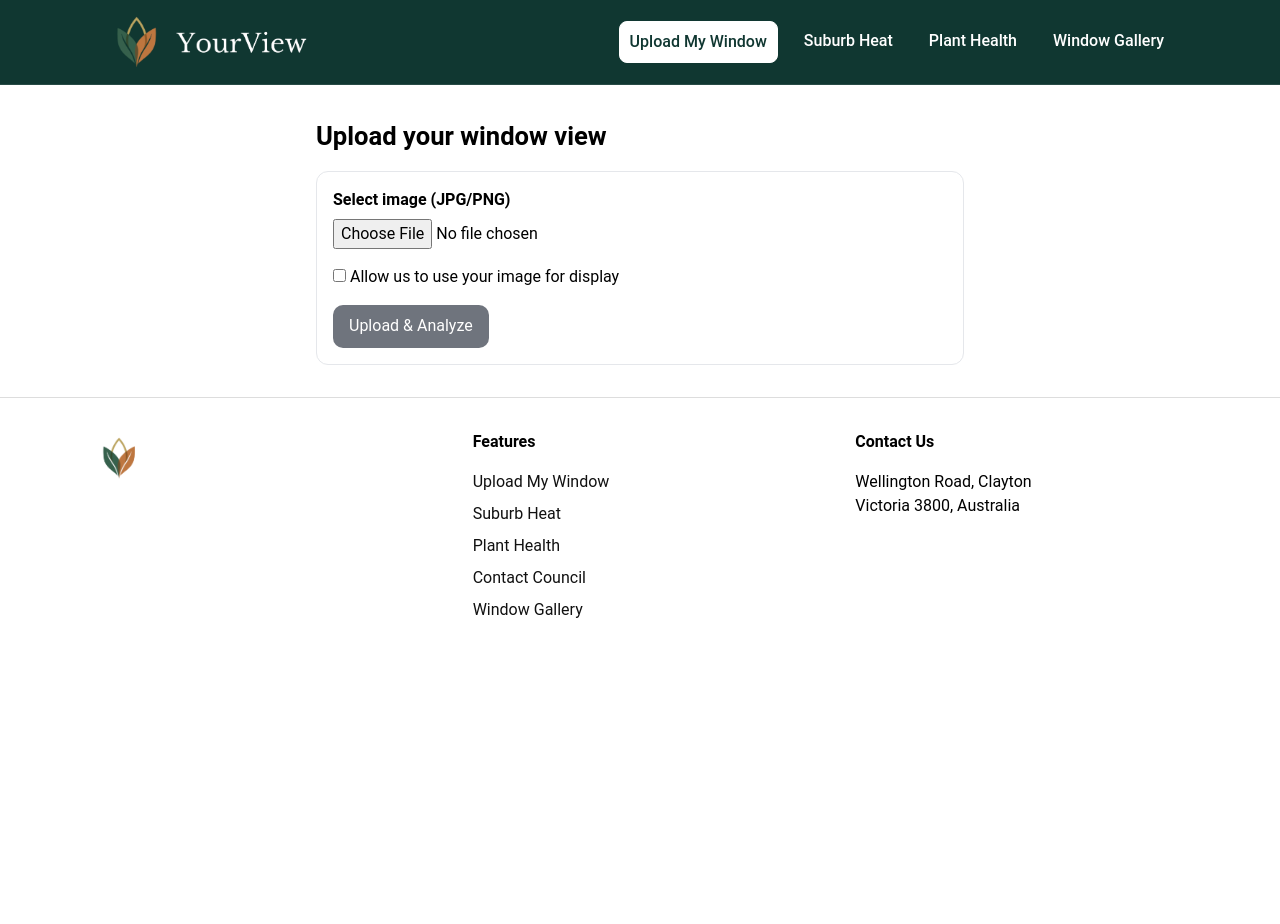
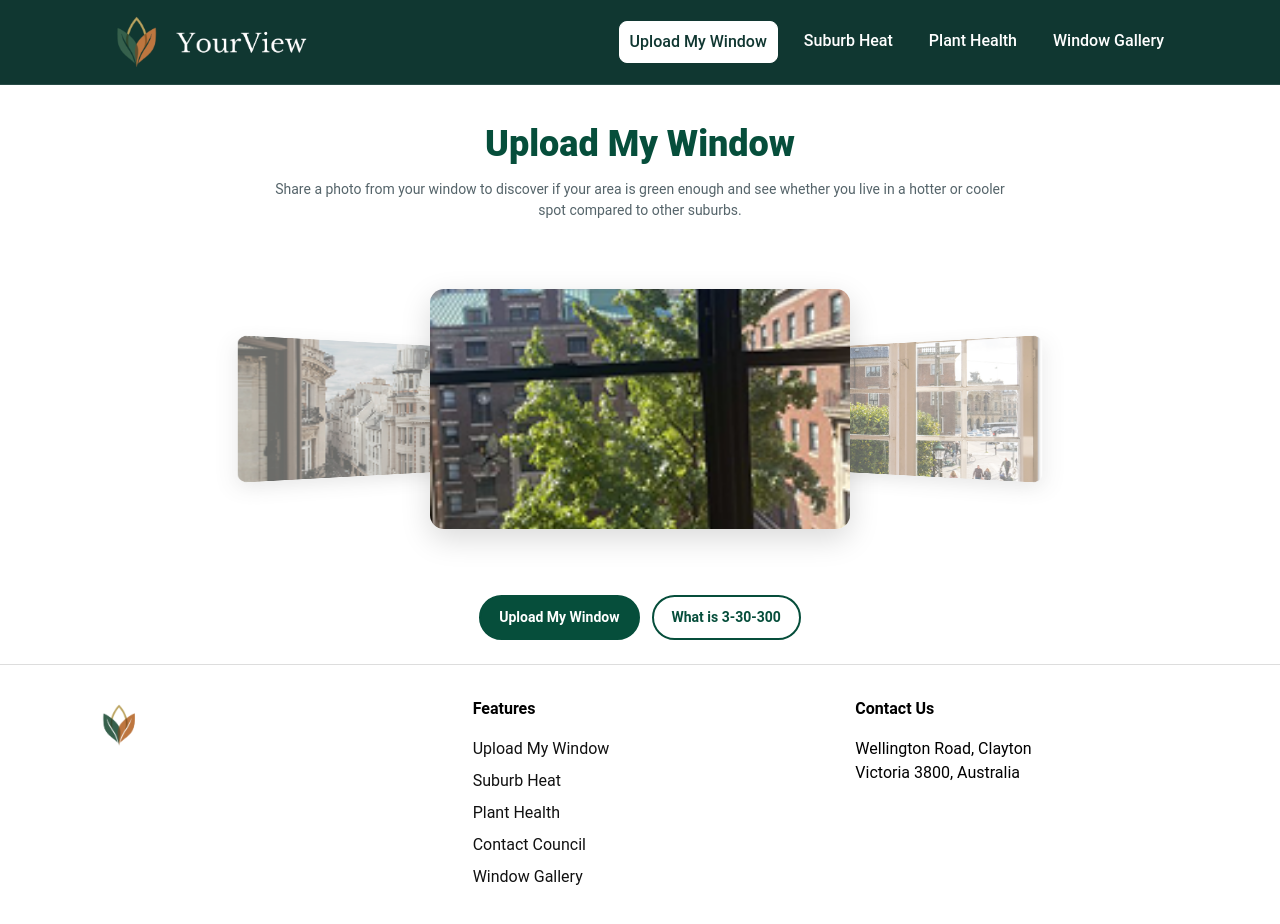
Before and after one commit to Tyson369-369/YourView, a Vue app in the folder frontend/yourview/: page /upload_window in a window 1280 px wide. Shown: the top 924 px of the page. Before the commit the page ends 800 px from the top, so only its background shows below. Built offline with nearby package versions, Linux system fonts and the light colour scheme.

Commit message:
upload_my_window UI design update

```diff
--- a/frontend/yourview/src/pages/upload_my_window.vue
+++ b/frontend/yourview/src/pages/upload_my_window.vue
@@ -1,119 +1,270 @@
 <template>
   <Header />
-  <div class="page">
-    <h1 class="title">Upload your window view</h1>
 
-    <form class="card" @submit.prevent="handleSubmit">
-      <div class="field">
-        <label class="label">Select image (JPG/PNG)</label>
-        <input
-          class="input"
-          type="file"
-          accept=".jpg,.jpeg,.png"
-          @change="onFileChange"
-          :disabled="loading"
-        />
+  <div class="hero">
+    <h1 class="hero-title">Upload My Window</h1>
+    <p class="hero-subtitle">
+      Share a photo from your window to discover if your area is green enough and see whether you live in a hotter or cooler spot compared to other suburbs.
+    </p>
+
+    <!-- 3D Carousel -->
+    <div class="carousel">
+      <div
+        v-for="(img, i) in images"
+        :key="i"
+        class="slide"
+        :class="slideClass(i)"
+        :style="{ backgroundImage: `url(${img.src})` }"
+        role="img"
+        :aria-label="img.alt"
+      />
+    </div>
+
+    <!-- CTA buttons -->
+    <div class="cta-row">
+      <button class="btn primary" @click="openModal">Upload My Window</button>
+      <button class="btn secondary">What is 3-30-300</button>
+    </div>
+  </div>
+
+  <!-- Modal (2 steps) -->
+  <div v-if="showModal" class="modal-overlay" @click.self="closeModal">
+    <div class="modal">
+      <div class="modal-header">
+        <div class="steps">
+          <span :class="['dot', modalStep===1?'active':'']">1</span>
+          <span class="dash" />
+          <span :class="['dot', modalStep===2?'active':'']">2</span>
+        </div>
+        <button class="icon-btn" aria-label="Close" @click="closeModal">×</button>
       </div>
 
-      <!-- NEW: consent checkbox -->
-      <div class="field checkbox">
-        <label>
+      <!-- Step 1: Upload -->
+      <div v-if="modalStep===1" class="modal-body">
+        <h3 class="modal-title">Upload a photo</h3>
+        <div class="upload-box">
+          <div v-if="previewUrl" class="preview">
+            <img :src="previewUrl" alt="preview" />
+          </div>
+          <div v-else class="placeholder">
+            <span class="ph-icon">📷</span>
+            <p>Select a photo (JPG/PNG)</p>
+          </div>
+          <label class="upload-button">
+            <input type="file" accept=".jpg,.jpeg,.png,image/jpeg,image/png" @change="onFileSelected" hidden />
+            Choose Photo
+          </label>
+        </div>
+
+        <label class="consent">
           <input type="checkbox" v-model="allowShow" :disabled="loading" />
           Allow us to use your image for display
         </label>
-      </div>
 
-      <div v-if="previewUrl" class="preview">
-        <img :src="previewUrl" alt="preview" />
-      </div>
-
-      <div class="actions">
-        <button class="btn" type="submit" :disabled="!file || loading">
-          <span v-if="!loading">Upload & Analyze</span>
-          <span v-else>Working…</span>
+        <!-- next arrow -->
+        <button
+          class="fab-next"
+          :disabled="!file || loading"
+          @click="modalStep=2"
+          title="Next"
+          aria-label="Next"
+        >
+          ➜
         </button>
       </div>
 
-      <p v-if="error" class="error">{{ error }}</p>
-      <p v-if="deleteInfo" class="info">{{ deleteInfo }}</p>
-    </form>
+      <!-- Step 2: Address -->
+      <div v-else class="modal-body">
+        <h3 class="modal-title">Enter your address</h3>
+        <input
+          class="text-input"
+          type="text"
+          placeholder="Type your address"
+          v-model="address"
+          :disabled="loading"
+        />
+        <button
+          class="btn primary full"
+          :disabled="!address || !file || loading"
+          @click="handleSeeMyScore"
+        >
+          <span v-if="!loading">See my score</span>
+          <span v-else>Working…</span>
+        </button>
 
-    <div v-if="result" class="result card">
-      <h2 class="subtitle">Analysis Result</h2>
-      <ul class="kv">
-        <li><strong>Compliant:</strong> {{ result.compliant ? 'Yes' : 'No' }}</li>
-        <li v-if="result.trees_counted !== undefined">
-          <strong>Trees counted:</strong> {{ result.trees_counted }}
-        </li>
-        <li v-if="result.standard_met">
-          <strong>Standard:</strong> {{ result.standard_met }}
-        </li>
-        <li v-if="result.confidence !== undefined">
-          <strong>Confidence:</strong> {{ result.confidence }} ({{ toPct(result.confidence_score) }})
-        </li>
-      </ul>
-
-      <p v-if="!result.compliant" class="warn">
-        Not enough trees visible (need at least 3).
-      </p>
-      <p v-else class="ok">
-        Looks good — requirement met.
-      </p>
+        <p v-if="error" class="error">{{ error }}</p>
+        <p v-if="deleteInfo" class="info">{{ deleteInfo }}</p>
+      </div>
     </div>
   </div>
+
+  <!-- Results section -->
+  <div v-if="showResults" class="results">
+    <div class="results-grid">
+      <!-- Left: uploaded image -->
+      <div class="panel image-panel">
+        <img :src="previewUrl" alt="Your window" />
+      </div>
+
+      <!-- Right: 3 / 30 / 300 cards -->
+      <div class="panel">
+        <div class="cards">
+          <!-- 3 -->
+          <div class="card metric">
+            <div class="metric-header">
+              <div class="metric-title">3</div>
+              <div
+                class="metric-value"
+                :class="treesOK ? 'ok' : 'bad'"
+              >
+                {{ treesCountText }}
+              </div>
+            </div>
+            <div class="metric-sub">from your window</div>
+
+            <button class="collapse-btn" @click="showTips3 = !showTips3">
+              See what you can do
+              <span class="chev">{{ showTips3 ? '▲' : '▼' }}</span>
+            </button>
+            <div v-if="showTips3" class="collapse-body">
+              <ul>
+                <li v-if="treesOK">Great! Keep existing trees healthy; consider planting native shrubs to support biodiversity.</li>
+                <li v-else>Consider adding shrubs/planters on balconies or advocating for street tree planting with your council.</li>
+              </ul>
+            </div>
+          </div>
+
+          <!-- 30 (placeholder) -->
+          <div class="card metric">
+            <div class="metric-header">
+              <div class="metric-title">30</div>
+              <div class="metric-value muted">Coming soon</div>
+            </div>
+            <div class="metric-sub">tree canopy near your home</div>
+            <button class="collapse-btn" disabled>
+              See what you can do
+              <span class="chev">—</span>
+            </button>
+          </div>
+
+          <!-- 300 (placeholder) -->
+          <div class="card metric">
+            <div class="metric-header">
+              <div class="metric-title">300</div>
+              <div class="metric-value muted">Coming soon</div>
+            </div>
+            <div class="metric-sub">distance to nearest green space (m)</div>
+            <button class="collapse-btn" disabled>
+              See what you can do
+              <span class="chev">—</span>
+            </button>
+          </div>
+        </div>
+      </div>
+    </div>
+  </div>
+
   <Footer />
 </template>
 
 <script setup lang="ts">
-import Header from '@/components/Header.vue'
-import Footer from '@/components/Footer.vue'
+import { onMounted, onUnmounted, ref, computed } from 'vue';
+import Header from '@/components/Header.vue';
+import Footer from '@/components/Footer.vue';
+
 
 const UPLOADER_URL =
   'https://oelkz0pl2c.execute-api.ap-southeast-2.amazonaws.com/default/upload-image';
 const ANALYZER_URL =
   'https://2piqweol0f.execute-api.ap-southeast-2.amazonaws.com/analyze';
-
-// NEW: delete endpoint on your uploader API
 const DELETE_URL =
   'https://oelkz0pl2c.execute-api.ap-southeast-2.amazonaws.com/default/delete-object';
 
-import { ref } from 'vue';
+// ====== Carousel images ======
+import img23 from '@/assets/Group 23.png';
+import img27 from '@/assets/Group 27.png';
+import img28 from '@/assets/Group 28.png';
 
+const images = [
+  { src: img23, alt: 'Window 1' },
+  { src: img27, alt: 'Window 2' },
+  { src: img28, alt: 'Window 3' },
+];
+
+const active = ref(0);
+let timer: number | undefined;
+
+onMounted(() => {
+  timer = window.setInterval(() => {
+    active.value = (active.value + 1) % images.length;
+  }, 3000);
+});
+onUnmounted(() => {
+  if (timer) window.clearInterval(timer);
+});
+
+function slideClass(i: number) {
+  const prev = (active.value - 1 + images.length) % images.length;
+  const next = (active.value + 1) % images.length;
+  return {
+    center: i === active.value,
+    left: i === prev,
+    right: i === next,
+    hidden: !(i === active.value || i === prev || i === next),
+  };
+}
+
+// ====== Modal & Steps ======
+const showModal = ref(false);
+const modalStep = ref<1 | 2>(1);
+const address = ref('');
+function openModal() {
+  showModal.value = true;
+  modalStep.value = 1;
+}
+function closeModal() {
+  showModal.value = false;
+}
+
+// ====== Upload/Analyze State ======
 const file = ref<File | null>(null);
 const previewUrl = ref<string | null>(null);
+const allowShow = ref(false);
 const loading = ref(false);
 const error = ref<string | null>(null);
-const result = ref<any | null>(null);
-
-// NEW: consent state & delete feedback
-const allowShow = ref(false);
 const deleteInfo = ref<string | null>(null);
 
-// Folder must match your uploader config
-const S3_FOLDER = 'YourWindow';
+const showResults = ref(false);
+const treesCount = ref<number | null>(null);
+const treesOK = computed(() => (typeof treesCount.value === 'number' ? treesCount.value >= 3 : false));
+const treesCountText = computed(() =>
+  typeof treesCount.value === 'number' ? `${treesCount.value}` : '—'
+);
 
-function onFileChange(e: Event) {
+function onFileSelected(e: Event) {
   const input = e.target as HTMLInputElement;
-  file.value = input.files?.[0] ?? null;
+  const f = input.files?.[0] ?? null;
   error.value = null;
-  result.value = null;
   deleteInfo.value = null;
+  treesCount.value = null;
+  showResults.value = false;
 
-  if (previewUrl.value) {
-    URL.revokeObjectURL(previewUrl.value);
+  if (!f) {
+    if (previewUrl.value) URL.revokeObjectURL(previewUrl.value);
     previewUrl.value = null;
+    file.value = null;
+    return;
   }
-  if (file.value) {
-    previewUrl.value = URL.createObjectURL(file.value);
+  const ok = /\.(jpe?g|png)$/i.test(f.name);
+  if (!ok) {
+    error.value = 'Only JPG and PNG are allowed.';
+    return;
   }
+  file.value = f;
+  if (previewUrl.value) URL.revokeObjectURL(previewUrl.value);
+  previewUrl.value = URL.createObjectURL(f);
 }
 
-function toPct(score?: number) {
-  if (typeof score !== 'number') return '—';
-  return `${Math.round(score * 100)}%`;
-}
-
-// Helper: parse possible Lambda-proxy shape
 async function parseMaybeLambdaProxyResponse(res: Response) {
   const data = await res.json().catch(() => null);
   if (!data) return null;
@@ -123,88 +274,62 @@ async function parseMaybeLambdaProxyResponse(res: Response) {
   return data;
 }
 
-async function handleSubmit() {
+async function handleSeeMyScore() {
   error.value = null;
-  result.value = null;
   deleteInfo.value = null;
+  treesCount.value = null;
+  showResults.value = false;
 
-  if (!file.value) {
-    error.value = 'Please choose a JPG or PNG file.';
-    return;
-  }
-  const extOk = /\.(jpe?g|png)$/i.test(file.value.name);
-  if (!extOk) {
-    error.value = 'Only JPG and PNG are allowed.';
-    return;
-  }
+  if (!file.value) { error.value = 'Please choose a JPG or PNG file.'; return; }
+  if (!address.value.trim()) { error.value = 'Please enter your address.'; return; }
 
   loading.value = true;
   let uploadedBucket = '';
   let uploadedKey = '';
-
   try {
     // 1) Upload
     const form = new FormData();
     form.append('file', file.value);
-    form.append('folder', S3_FOLDER);
-
-    const uploadRes = await fetch(UPLOADER_URL, { method: 'POST', body: form });
-    if (!uploadRes.ok) {
-      const text = await uploadRes.text().catch(() => '');
+    form.append('folder', 'YourWindow'); // THIS FOLDER NAME WILL APPEAR IN S3 BUCKET
+    const up = await fetch(UPLOADER_URL, { method: 'POST', body: form });
+    if (!up.ok) {
+      const text = await up.text().catch(() => '');
       let detail = '';
       try { const j = JSON.parse(text); detail = j?.detail ?? ''; } catch {}
-      throw new Error(detail || `Upload failed (${uploadRes.status})`);
+      throw new Error(detail || `Upload failed (${up.status})`);
     }
-    const uploadJson = await uploadRes.json();
-    uploadedBucket = uploadJson.bucket || uploadJson.s3_bucket || uploadJson.Bucket;
-    uploadedKey    = uploadJson.key    || uploadJson.s3_key    || uploadJson.Key;
+    const upJson = await up.json();
+    uploadedBucket = upJson.bucket || upJson.s3_bucket || upJson.Bucket;
+    uploadedKey    = upJson.key    || upJson.s3_key    || upJson.Key;
     if (!uploadedBucket || !uploadedKey) throw new Error('Upload did not return bucket/key.');
 
+    // 2) Analyze (tree counting)
+    const payload = { bucket: uploadedBucket, key: uploadedKey, include_details: true, check_compliance: true };
+    const an = await fetch(ANALYZER_URL, {
+      method: 'POST', headers: { 'Content-Type': 'application/json' },
+      body: JSON.stringify(payload),
+    });
+    if (!an.ok) {
+      const text = await an.text().catch(() => '');
+      throw new Error(text || `Analyzer failed (${an.status})`);
+    }
+    const analyze = await parseMaybeLambdaProxyResponse(an) ?? {};
+    const count =
+      analyze?.trees_counted ??
+      analyze?.tree_count ??
+      analyze?.analysis_details?.tree_count;
+    treesCount.value = (typeof count === 'number') ? count : null;
 
-    const analyzePayload = {
-      bucket: uploadedBucket,
-      key: uploadedKey,
-      include_details: true,
-      check_compliance: true,
-    };
-    const analyzeRes = await fetch(ANALYZER_URL, {
-      method: 'POST',
-      headers: { 'Content-Type': 'application/json' },
-      body: JSON.stringify(analyzePayload),
-    });
-    if (!analyzeRes.ok) {
-      const text = await analyzeRes.text().catch(() => '');
-      throw new Error(text || `Analyzer failed (${analyzeRes.status})`);
-    }
-    const analyzeJson = await parseMaybeLambdaProxyResponse(analyzeRes) ?? {};
-    const normalized = {
-      compliant: !!(analyzeJson?.compliant ?? analyzeJson?.is_compliant),
-      trees_counted:
-        analyzeJson?.trees_counted ??
-        analyzeJson?.tree_count ??
-        analyzeJson?.analysis_details?.tree_count,
-      standard_met: analyzeJson?.standard_met,
-      confidence:
-        analyzeJson?.confidence ??
-        analyzeJson?.analysis_details?.confidence_level,
-      confidence_score:
-        analyzeJson?.confidence_score ??
-        analyzeJson?.analysis_details?.confidence_score,
-      raw: analyzeJson,
-    };
-    result.value = normalized;
-
-    // 3) If user did NOT allow display, delete the just-uploaded object
+    // 3) IF NO CONSENT, DELETE UPLOADED IMAGE
     if (!allowShow.value) {
       try {
-        const delRes = await fetch(DELETE_URL, {
-          method: 'POST',
-          headers: { 'Content-Type': 'application/json' },
-          body: JSON.stringify({ bucket: uploadedBucket, key: uploadedKey })
+        const del = await fetch(DELETE_URL, {
+          method: 'POST', headers: { 'Content-Type': 'application/json' },
+          body: JSON.stringify({ bucket: uploadedBucket, key: uploadedKey }),
         });
-        if (!delRes.ok) {
-          const text = await delRes.text().catch(() => '');
-          deleteInfo.value = `Tried to delete image but failed: ${text || delRes.status}`;
+        if (!del.ok) {
+          const text = await del.text().catch(() => '');
+          deleteInfo.value = `Tried to delete image but failed: ${text || del.status}`;
         } else {
           deleteInfo.value = 'The uploaded image has been deleted (no display consent).';
         }
@@ -213,32 +338,169 @@ async function handleSubmit() {
       }
     }
 
+    // 4) SHOW RESULTS
+    showResults.value = true;
+    closeModal();
+    // OPT: scroll to results
+    setTimeout(() => {
+      document.querySelector('.results')?.scrollIntoView({ behavior: 'smooth', block: 'start' });
+    }, 50);
+
   } catch (e: any) {
     error.value = e?.message || String(e);
   } finally {
     loading.value = false;
   }
 }
+
+// Tips collapse
+const showTips3 = ref(false);
 </script>
 
 <style scoped>
-.page { max-width: 680px; margin: 2rem auto; padding: 0 1rem; }
-.title { font-size: 1.6rem; margin-bottom: 1rem; }
-.subtitle { font-size: 1.2rem; margin-bottom: .5rem; }
-.card { border: 1px solid #e5e7eb; border-radius: 12px; padding: 1rem; background: #fff; }
-.field { margin-bottom: 1rem; }
-.field.checkbox { display: flex; align-items: center; }
-.label { display: block; font-weight: 600; margin-bottom: .4rem; }
-.input { display: block; }
-.actions { margin-top: .5rem; }
-.btn { appearance: none; border: none; border-radius: 10px; padding: .6rem 1rem; background: #111827; color: #fff; cursor: pointer; }
-.btn[disabled] { opacity: .6; cursor: not-allowed; }
-.preview { margin: .75rem 0; }
-.preview img { max-width: 100%; border-radius: 8px; border: 1px solid #e5e7eb; }
-.error { color: #b91c1c; margin-top: .75rem; }
-.info { color: #1f2937; margin-top: .5rem; }
-.warn { color: #b45309; margin-top: .5rem; }
-.ok { color: #065f46; margin-top: .5rem; }
-.kv { list-style: none; padding: 0; margin: .5rem 0 0; }
-.kv li { margin: .2rem 0; }
+/* ===== Hero ===== */
+.hero {
+  max-width: 980px;
+  margin: 32px auto 0;
+  padding: 0 16px;
+  text-align: center;
+}
+.hero-title {
+  color: #064e3b; /* deep green */
+  font-size: 36px;
+  font-weight: 800;
+  margin: 0 0 8px;
+}
+.hero-subtitle {
+  color: #55646a;
+  font-size: 14px;
+  max-width: 740px;
+  margin: 0 auto 18px;
+  line-height: 1.5;
+}
+
+/* ===== Carousel ===== */
+.carousel {
+  position: relative;
+  height: 280px;
+  margin: 8px auto 16px;
+  perspective: 1000px;
+  overflow: hidden;
+}
+.slide {
+  position: absolute;
+  top: 50%; left: 50%;
+  width: 300px; height: 180px;
+  background-size: cover; background-position: center;
+  border-radius: 14px;
+  box-shadow: 0 10px 30px rgba(0,0,0,.15);
+  transform: translate(-50%, -50%) scale(.6) rotateY(0deg);
+  opacity: 0; transition: all .8s ease;
+}
+.slide.center { transform: translate(-50%, -50%) scale(1) rotateY(0deg); opacity: 1; z-index: 3; }
+.slide.left   { transform: translate(calc(-50% - 200px), -50%) scale(.5) rotateY(30deg); opacity: .6; z-index: 2; }
+.slide.right  { transform: translate(calc(-50% + 200px), -50%) scale(.5) rotateY(-30deg); opacity: .6; z-index: 2; }
+.slide.hidden { opacity: 0; z-index: 1; }
+
+@media (min-width: 900px) {
+  .carousel { height: 340px; }
+  .slide { width: 420px; height: 240px; }
+  .slide.left  { transform: translate(calc(-50% - 260px), -50%) scale(.55) rotateY(30deg); }
+  .slide.right { transform: translate(calc(-50% + 260px), -50%) scale(.55) rotateY(-30deg); }
+}
+
+/* ===== CTA Buttons ===== */
+.cta-row {
+  display: flex; gap: 12px; justify-content: center; margin-top: 8px; margin-bottom: 24px;
+}
+.btn {
+  padding: 10px 18px; border-radius: 9999px; font-weight: 700; font-size: 14px; cursor: pointer;
+  border: 2px solid #064e3b; transition: all .2s ease;
+}
+.btn.primary { background: #064e3b; color: #fff; }
+.btn.primary:hover { filter: brightness(1.05); }
+.btn.secondary { background: #fff; color: #064e3b; }
+.btn.secondary:hover { background: #ecfdf5; }
+
+/* ===== Modal ===== */
+.modal-overlay {
+  position: fixed; inset: 0; background: rgba(0,0,0,.35);
+  display: grid; place-items: center; z-index: 50;
+}
+.modal {
+  width: min(720px, 92vw); background: #fff; border-radius: 16px; padding: 16px;
+  box-shadow: 0 20px 60px rgba(0,0,0,.25); position: relative;
+}
+.modal-header {
+  display: flex; justify-content: space-between; align-items: center; margin-bottom: 8px;
+}
+.icon-btn {
+  all: unset; font-size: 22px; line-height: 1; padding: 4px 8px; cursor: pointer; color: #374151;
+}
+.steps { display: inline-flex; align-items: center; gap: 10px; }
+.dot {
+  width: 28px; height: 28px; border-radius: 50%; display: inline-flex; align-items: center; justify-content: center;
+  border: 2px solid #10b981; color: #065f46; font-weight: 800; background: #fff;
+}
+.dot.active { background: #ecfdf5; }
+.dash { width: 36px; height: 2px; background: #d1fae5; border-radius: 2px; }
+
+.modal-title { font-weight: 800; color: #064e3b; margin: 6px 0 10px; }
+.modal-body { padding: 6px 4px 16px; }
+
+.upload-box {
+  border: 2px dashed #e5e7eb; border-radius: 14px; padding: 16px;
+  display: grid; gap: 12px; place-items: center; background: #fafafa;
+}
+.preview img { max-width: 100%; max-height: 280px; object-fit: contain; border-radius: 10px; }
+.placeholder { color: #6b7280; text-align: center; }
+.ph-icon { font-size: 28px; display: block; margin-bottom: 6px; }
+.upload-button {
+  border: 1px solid #cbd5e1; background: #fff; border-radius: 10px; padding: 10px 14px; cursor: pointer; font-weight: 600;
+}
+.upload-button:hover { background: #f8fafc; }
+
+.consent { display: flex; align-items: center; gap: 8px; margin-top: 10px; color: #374151; }
+
+.fab-next {
+  position: absolute; right: 24px; bottom: 18px;
+  width: 46px; height: 46px; border-radius: 9999px; border: none; cursor: pointer;
+  background: #064e3b; color: #fff; font-size: 20px; display: grid; place-items: center;
+}
+.fab-next:disabled { opacity: .5; cursor: not-allowed; }
+
+.text-input {
+  width: 100%; border: 1px solid #cbd5e1; border-radius: 10px; padding: 12px; font-size: 14px; margin: 8px 0 12px;
+}
+.btn.full { width: 100%; }
+.error { color: #b91c1c; margin-top: .5rem; }
+.info  { color: #1f2937; margin-top: .5rem; }
+
+/* ===== Results ===== */
+.results { max-width: 1080px; margin: 16px auto 32px; padding: 0 16px; }
+.results-grid { display: grid; gap: 16px; grid-template-columns: 1fr; }
+.panel { background: #fff; border: 1px solid #e5e7eb; border-radius: 16px; padding: 14px; }
+.image-panel img { width: 100%; border-radius: 12px; }
+
+@media (min-width: 900px) {
+  .results-grid { grid-template-columns: 1fr 1fr; }
+}
+
+.cards { display: grid; gap: 14px; }
+.card.metric { background: #fff; border: 1px solid #e5e7eb; border-radius: 14px; padding: 12px; }
+.metric-header { display: flex; align-items: baseline; justify-content: space-between; }
+.metric-title { font-size: 22px; font-weight: 900; color: #064e3b; }
+.metric-value { font-size: 28px; font-weight: 900; }
+.metric-value.ok  { color: #059669; } /* green */
+.metric-value.bad { color: #b91c1c; }  /* red */
+.metric-value.muted { color: #6b7280; font-weight: 700; }
+.metric-sub { color: #6b7280; font-size: 12px; margin-top: 2px; }
+
+.collapse-btn {
+  margin-top: 8px; background: #f8fafc; border: 1px solid #e5e7eb; border-radius: 10px;
+  padding: 8px 10px; font-weight: 700; cursor: pointer; width: 100%; text-align: left; color: #064e3b;
+}
+.collapse-btn:disabled { opacity: .6; cursor: not-allowed; }
+.collapse-body { padding: 8px 4px 2px; color: #374151; }
+.chev { float: right; color: #065f46; }
 </style>
```
